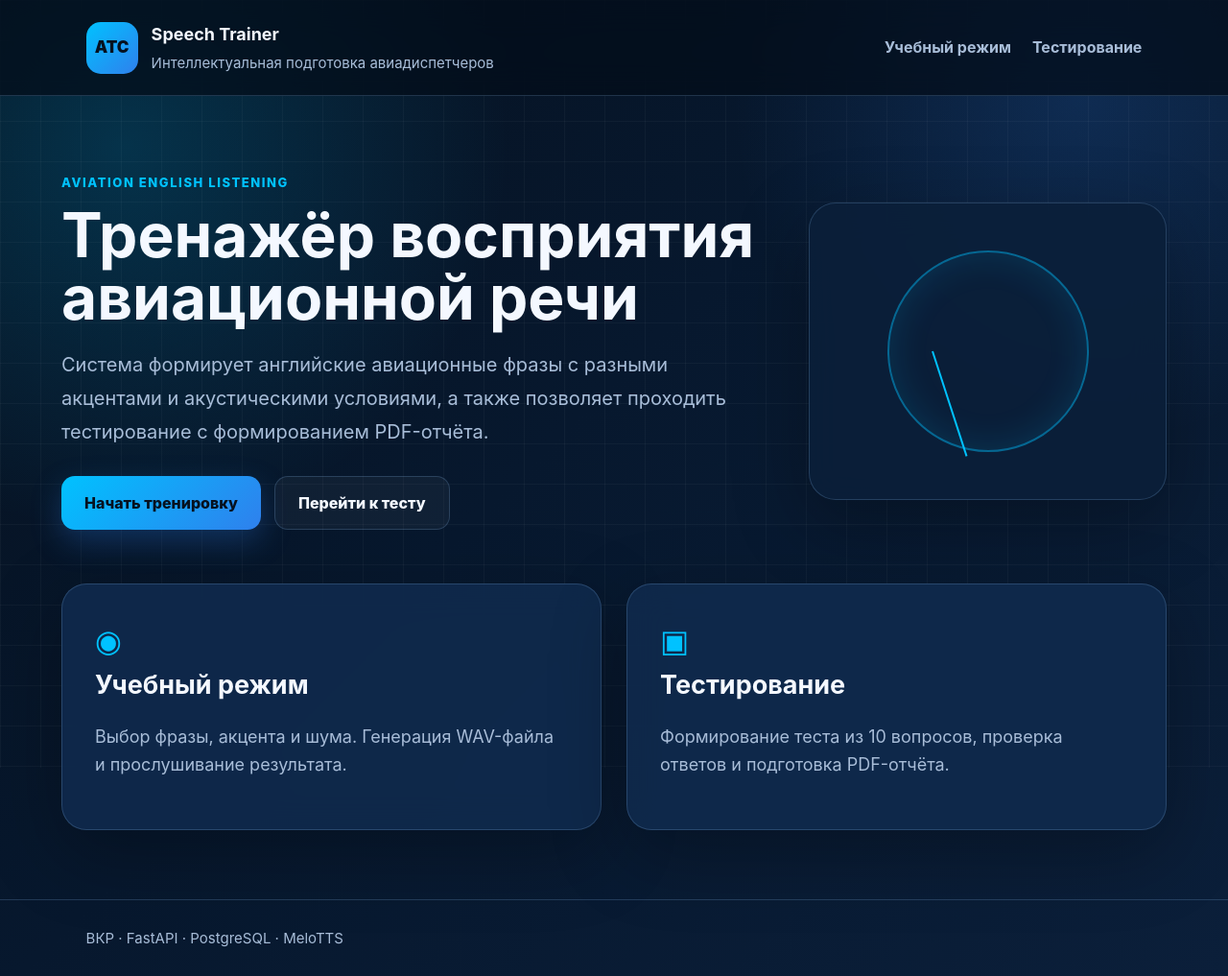
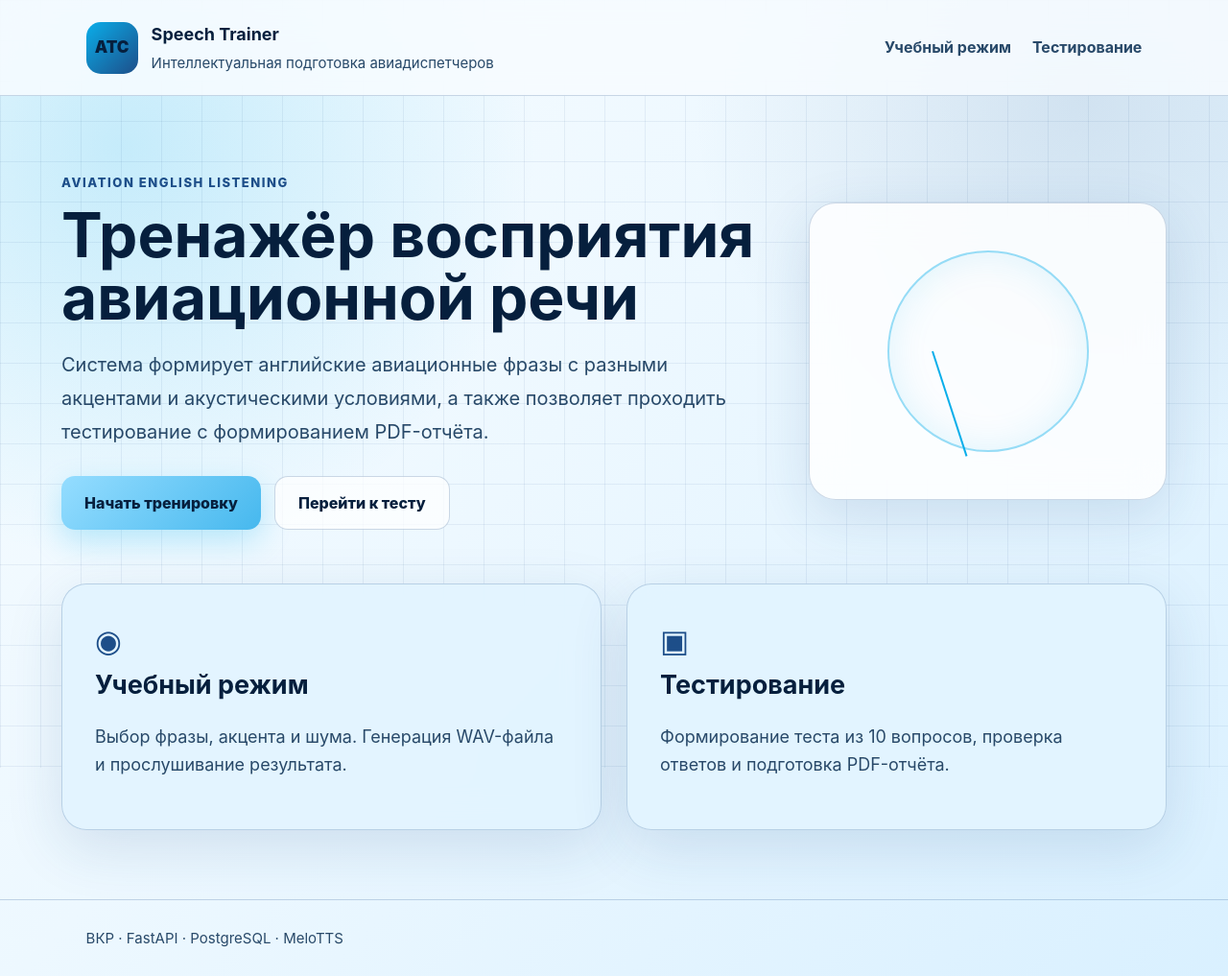
Before and after one commit to varyamiii/VKR, a FastAPI app: page / in a window 1280 px wide. Shown: the whole page at 96% size. Run offline with FastAPI, Linux system fonts and the light colour scheme.

```diff
--- a/backend/app/static/css/main.css
+++ b/backend/app/static/css/main.css
@@ -1,17 +1,16 @@
 :root {
-    --bg-main: #06111f;
-    --bg-panel: rgba(11, 31, 58, 0.88);
-    --bg-card: rgba(16, 42, 76, 0.92);
-    --blue-main: #2f80ed;
-    --blue-dark: #0a4c9a;
-    --cyan: #00c2ff;
-    --text-main: #f4f8ff;
-    --text-muted: #a8bdd8;
-    --border: rgba(133, 180, 230, 0.22);
-    --danger: #ff5c7a;
-    --success: #25d366;
+    --bg-main: #edf8ff;
+    --bg-panel: rgba(255, 255, 255, 0.84);
+    --bg-card: rgba(226, 244, 255, 0.96);
+    --blue-main: #1d4e89;
+    --blue-dark: #0b2f55;
+    --cyan: #0aaeea;
+    --text-main: #061f3d;
+    --text-muted: #284969;
+    --border: rgba(29, 78, 137, 0.22);
+    --danger: #a91f3f;
+    --success: #0c6b3f;
 }
-
 * { box-sizing: border-box; }
 
 body {
@@ -22,17 +21,17 @@ body {
     font-size: 17px;
     line-height: 1.55;
     background:
-        radial-gradient(circle at 10% 15%, rgba(0, 194, 255, 0.18), transparent 28%),
-        radial-gradient(circle at 88% 10%, rgba(47, 128, 237, 0.18), transparent 25%),
-        linear-gradient(135deg, #06111f 0%, #07182e 45%, #0b1f3a 100%);
+        radial-gradient(circle at 10% 15%, rgba(10, 174, 234, 0.20), transparent 30%),
+        radial-gradient(circle at 88% 10%, rgba(29, 78, 137, 0.12), transparent 28%),
+        linear-gradient(135deg, #f7fcff 0%, #edf8ff 45%, #d9f0ff 100%);
 }
 
 .bg-grid {
     position: fixed;
     inset: 0;
     background-image:
-        linear-gradient(rgba(255,255,255,0.035) 1px, transparent 1px),
-        linear-gradient(90deg, rgba(255,255,255,0.035) 1px, transparent 1px);
+        linear-gradient(rgba(29, 78, 137, 0.075) 1px, transparent 1px),
+        linear-gradient(90deg, rgba(29, 78, 137, 0.075) 1px, transparent 1px);
     background-size: 42px 42px;
     pointer-events: none;
 }
@@ -45,7 +44,7 @@ body {
     align-items: center;
     padding: 22px 7vw;
     border-bottom: 1px solid var(--border);
-    background: rgba(4, 13, 26, 0.72);
+    background: rgba(247, 252, 255, 0.86);
     backdrop-filter: blur(18px);
 }
 
@@ -64,7 +63,7 @@ body {
     height: 54px;
     border-radius: 15px;
     background: linear-gradient(135deg, var(--cyan), var(--blue-main));
-    color: #06111f;
+    color: #061f3d;
     font-weight: 900;
     font-size: 17px;
 }
@@ -100,7 +99,7 @@ body {
 
 .eyebrow {
     margin: 0 0 12px;
-    color: var(--cyan);
+    color: var(--blue-main);
     text-transform: uppercase;
     letter-spacing: 0.12em;
     font-weight: 800;
@@ -142,14 +141,14 @@ h2, h3 { margin-top: 0; }
 }
 
 .btn:hover { transform: translateY(-1px); }
-.btn-primary { background: linear-gradient(135deg, var(--cyan), var(--blue-main)); color: #06111f; box-shadow: 0 12px 32px rgba(47, 128, 237, .28); }
-.btn-outline { border: 1px solid var(--border); color: var(--text-main); background: rgba(255,255,255,0.04); }
+.btn-primary { background: linear-gradient(135deg, #95ddff, #46b8ee); color: #061f3d; box-shadow: 0 12px 32px rgba(10, 174, 234, .24); }
+.btn-outline { border: 1px solid var(--border); color: var(--text-main); background: rgba(255,255,255,0.72); }
 .btn:disabled { opacity: .65; cursor: not-allowed; transform: none; }
 
 .radar-card, .panel, .mode-card {
     background: var(--bg-panel);
     border: 1px solid var(--border);
-    box-shadow: 0 24px 80px rgba(0,0,0,.28);
+    box-shadow: 0 18px 60px rgba(29,78,137,.14);
     backdrop-filter: blur(18px);
 }
 
@@ -161,14 +160,14 @@ h2, h3 { margin-top: 0; }
     position: relative;
     overflow: hidden;
 }
-.radar-circle { width: 210px; height: 210px; border: 2px solid rgba(0,194,255,.45); border-radius: 50%; box-shadow: inset 0 0 38px rgba(0,194,255,.15); }
+.radar-circle { width: 210px; height: 210px; border: 2px solid rgba(10,174,234,.42); border-radius: 50%; box-shadow: inset 0 0 38px rgba(10,174,234,.12); }
 .radar-line { position: absolute; width: 115px; height: 2px; background: var(--cyan); transform-origin: left; animation: sweep 3s linear infinite; }
 @keyframes sweep { from { transform: rotate(0deg); } to { transform: rotate(360deg); } }
 
 .mode-grid { display: grid; grid-template-columns: repeat(2, 1fr); gap: 26px; margin-top: 32px; }
 .mode-card { border-radius: 26px; padding: 34px; background: var(--bg-card); }
-.mode-card:hover { border-color: rgba(0, 194, 255, .55); }
-.mode-icon { color: var(--cyan); font-size: 32px; }
+.mode-card:hover { border-color: rgba(29, 78, 137, .38); }
+.mode-icon { color: var(--blue-main); font-size: 32px; }
 .mode-card h2 { font-size: 27px; margin-bottom: 14px; }
 .mode-card p { font-size: 18px; line-height: 1.65; }
 
```
Also changed, not shown: other parts of backend/app/static/css/main.css (+16 -11 lines).
